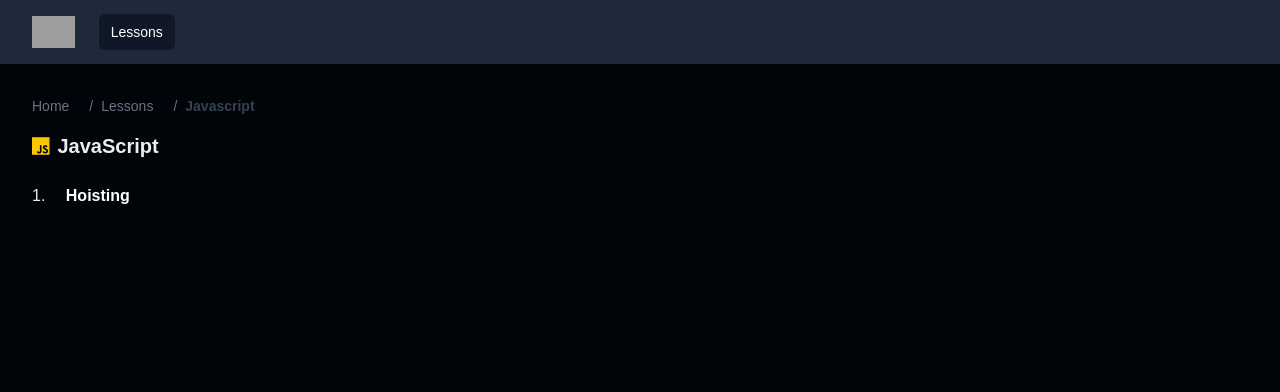
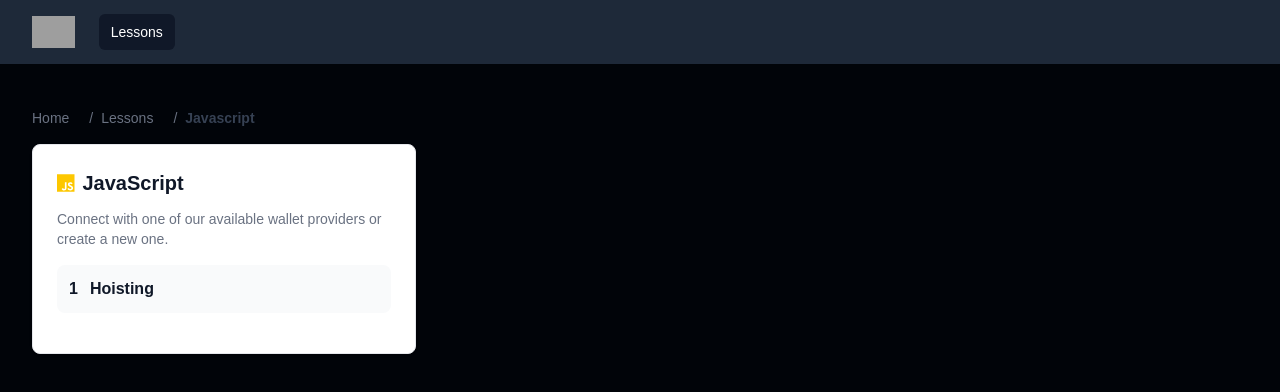
Before and after one commit to HenrikHovhannisyan/coding, a Next.js app: page /lessons/javascript in a window 1280 px wide. Shown: the top 392 px of the page. Built offline with nearby package versions, Linux system fonts and the light colour scheme; grey boxes are pictures that could not be loaded.

Commit message:
Changed style for lessons list

```diff
--- a/app/lessons/javascript/page.jsx
+++ b/app/lessons/javascript/page.jsx
@@ -12,24 +12,30 @@ const lessons = [
 
 const Page = () => {
   return (
-    <>
-      <h1 className="text-xl font-bold mb-4 flex items-center">
+    <div className="w-full max-w-sm p-4 bg-white border border-gray-200 rounded-lg shadow-sm sm:p-6 dark:bg-gray-800 dark:border-gray-700">
+      <h5 className="mb-3 text-base font-semibold text-gray-900 md:text-xl dark:text-white">
         <FontAwesomeIcon icon={faJs} className="text-yellow-400 mr-2" />
         JavaScript
-      </h1>
-      <ul className="list-decimal list-inside space-y-2">
+      </h5>
+      <p className="text-sm font-normal text-gray-500 dark:text-gray-400">
+        Connect with one of our available wallet providers or create a new one.
+      </p>
+      <ul className="my-4 space-y-3">
         {lessons.map((lesson, index) => (
           <li key={index}>
             <Link
               href={lesson.path}
-              className="hover:bg-teal-600 text-white font-bold py-2 px-4 rounded inline-block"
+              className="flex items-center p-3 text-base font-bold text-gray-900 rounded-lg bg-gray-50 hover:bg-gray-100 group hover:shadow dark:bg-gray-600 dark:hover:bg-gray-500 dark:text-white"
             >
-              {lesson.title}
+              {index + 1}
+              <span className="flex-1 ms-3 whitespace-nowrap">
+                {lesson.title}
+              </span>
             </Link>
           </li>
         ))}
       </ul>
-    </>
+    </div>
   );
 };
 
--- a/components/Breadcrumbs.jsx
+++ b/components/Breadcrumbs.jsx
@@ -11,7 +11,7 @@ const Breadcrumbs = () => {
 
   return (
     <nav
-      className="flex text-sm text-gray-500 mb-4"
+      className="flex text-sm text-gray-500 mt-3 mb-4"
       aria-label="Breadcrumb"
     >
       <ol className="inline-flex items-center space-x-1 md:space-x-3">
```
